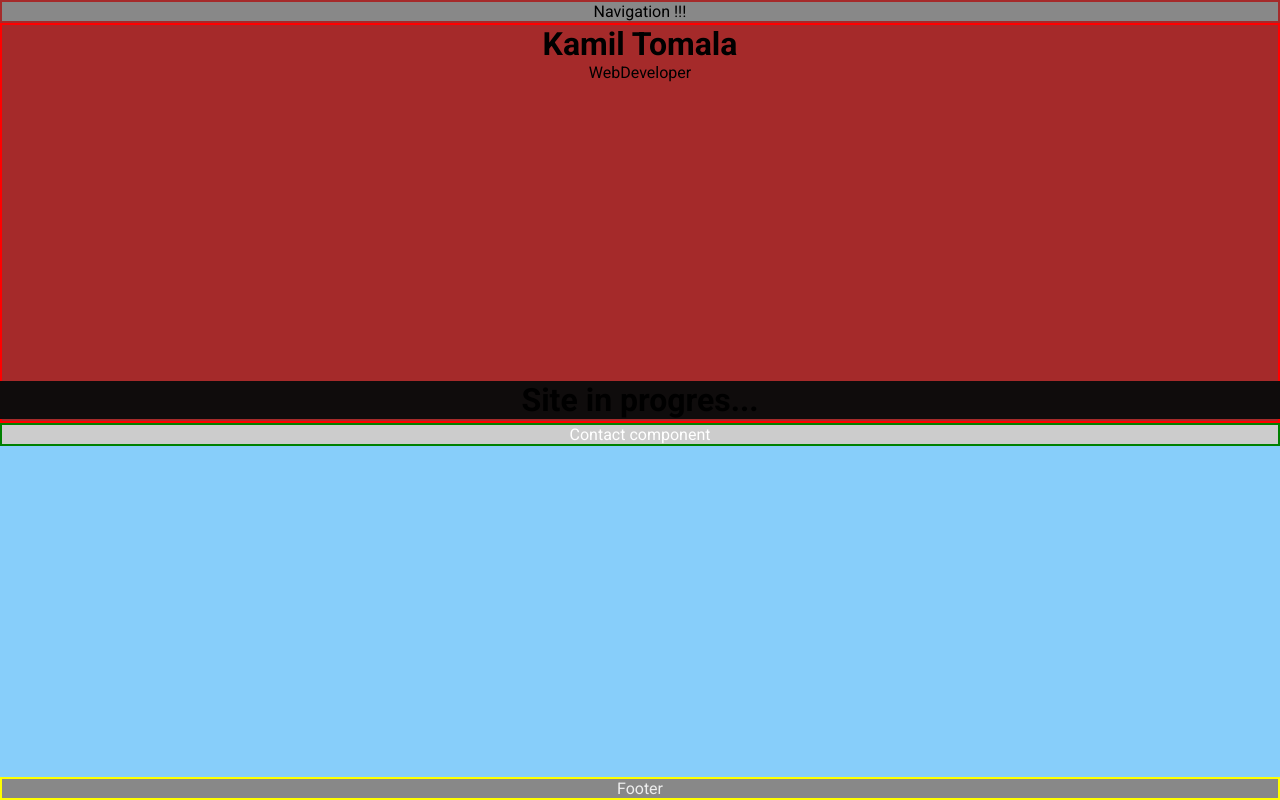
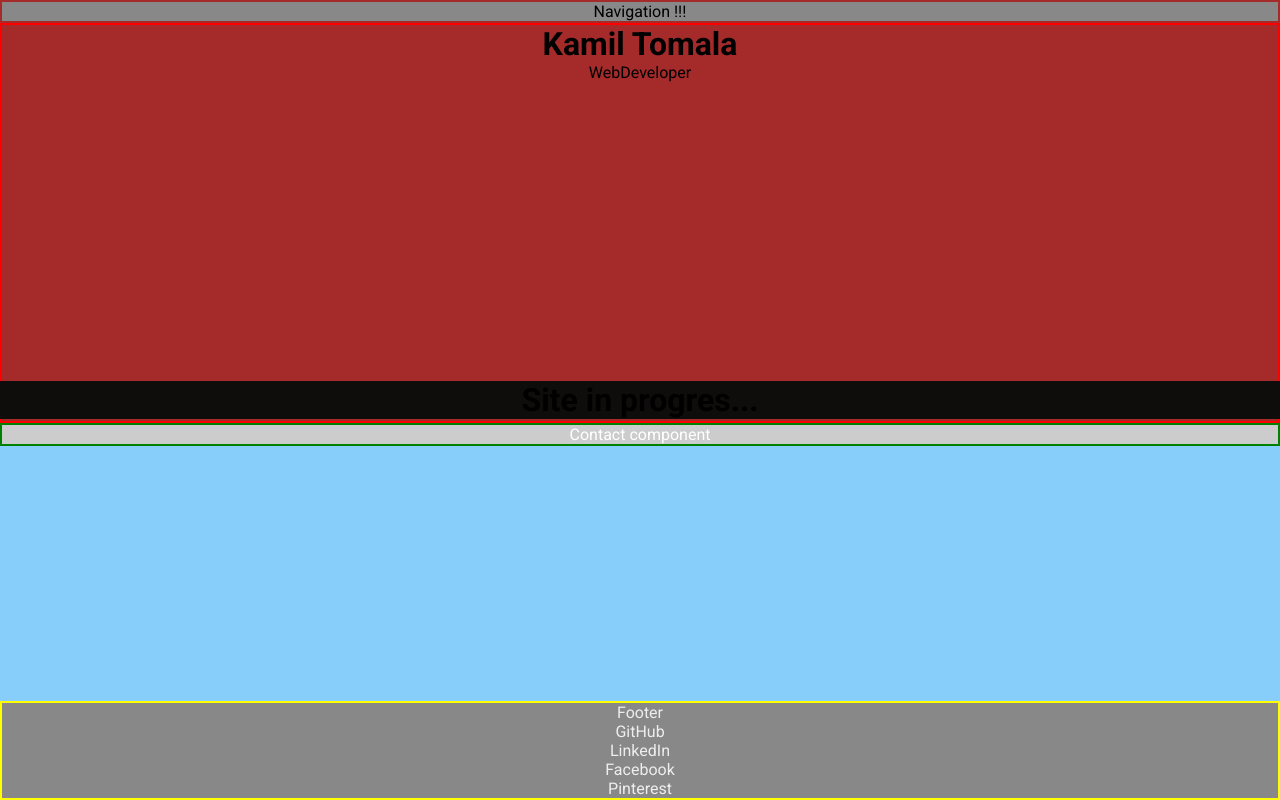
Before and after one commit to kato86/Portfolio_v2, a React (Create React App) app: page / in a window 1280 px wide. Built offline with nearby package versions, Linux system fonts and the light colour scheme.

Commit message:
Add place where can find me

```diff
--- a/src/components/Footer/Footer.js
+++ b/src/components/Footer/Footer.js
@@ -2,6 +2,14 @@ import React from "react";
 
 import "../../scss/components/Footer.scss";
 
-const footer = props => <footer className="Footer">Footer</footer>;
+const footer = props => (
+  <footer className="Footer">
+    Footer
+    <div>GitHub</div>
+    <div>LinkedIn</div>
+    <div>Facebook</div>
+    <div>Pinterest</div>
+  </footer>
+);
 
 export default footer;
```
